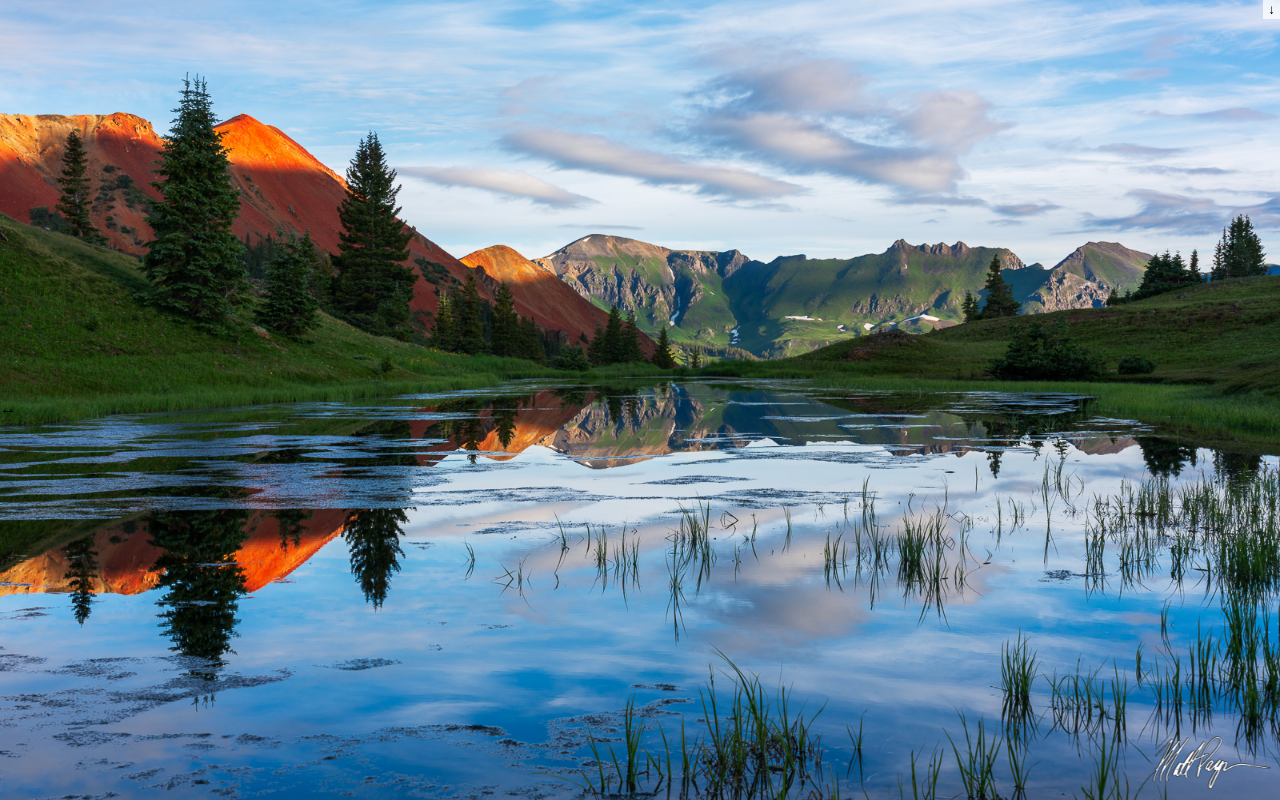
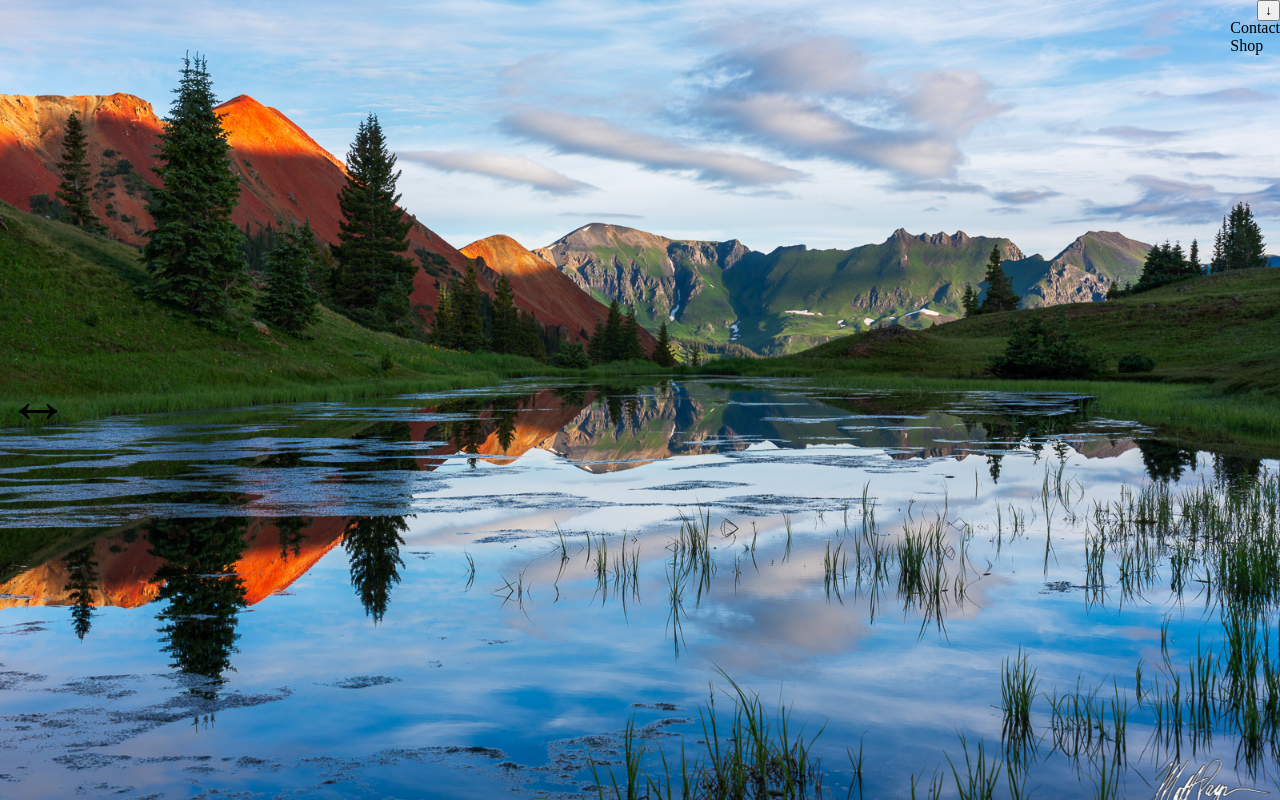
Before and after one commit to elefantflan/project-slideshow-menu, a website built with webpack: page src/template.html in a window 1280 px wide. Built offline with nearby package versions, Linux system fonts and the light colour scheme.

Commit message:
webdev simplified: relative position, made changes to html structure, made first slide visible through data-active

```diff
--- a/src/styles/main.scss
+++ b/src/styles/main.scss
@@ -1,70 +1,57 @@
-body {
-  background-color: rgb(228, 228, 228);
+*::before, *::after{
+  box-sizing: border-box;
+}
+
+body{
   margin:0;
-  padding:0;
+}
+
+.menu-title, .dropdown-menu{
+  position:absolute;
+  z-index:2;
+  right:0;
+}
+
+.dropdown-menu{
+  top:19px;
+}
+
+.carousel {
+  width:100vw;
+  height:100vh;
+  position:relative;
 }
 
 ul{
-  position:absolute;
-  top:19px;
-  right:0;
-  list-style-type: none;
+  margin:0;
   padding:0;
-  margin:0;
+  list-style: none;
 }
 
-.menu-title{
+.slide{
   position:absolute;
-  right:0;
-  margin:0;
-  padding:2px 5px 2px 5px;
-  background-color: rgba(255, 255, 255, 0.749);
-  border:none;
+  inset:0;
+  opacity:0;
 }
 
-.btn{
-  position:absolute;
-  top:50%;
+.slide>img{
+  display:block;
+  width:100%;
+  height:100%;
+  object-fit:cover;
+  object-position:center;
 }
 
-.dropdown-menu{
-  display:none;
+.slide[data-active]{
+  opacity:1;
 }
 
-.dropdown-menu>li{
-  background-color: rgba(255, 255, 255, 0.661);
-  padding:5px;
-  padding-right:40px;
+.carousel-button{
+  position:absolute;
+  z-index:2;
+  background:none;
+  border:none;
+  font-size:4rem;
+  top:50%;
+  transform:translateY(-50%);
 }
-
-.visible {
-  display:block;
-  animation-name:menuDrop;
-  animation-duration:1s;
-  transform-origin: top;
-}
-
-@keyframes menuDrop{
-  from{
-    transform: scaleY(0);
-    opacity:0%;
-  }
-  to{
-    transform:scaleY(1);
-    opacity:100%;
-  }
-}
-
-.strip{
-  display:flex;
-  overflow:auto;
-}
-
-.strip::-webkit-scrollbar{
-  display:none;
-}
-
-.strip>img{
-  min-width:100vw;
-  height:100vh;
-}
--- a/src/template.html
+++ b/src/template.html
@@ -4,7 +4,7 @@
     <meta charset="UTF-8" />
     <meta http-equiv="X-UA-Compatible" content="IE=edge" />
     <meta name="viewport" content="width=device-width, initial-scale=1.0" />
-    <title><%= htmlWebpackPlugin.options.title%>></title>
+    <title><%= htmlWebpackPlugin.options.title%></title>
   </head>
   <body>
     <div class="page">
@@ -15,22 +15,47 @@
           <li>Shop</li>
         </ul>
       </div>
-      <div class="slide-show">
-        <div class="btn prev">&#8592;</div>
-        <div class="btn next">&#8594;</div>
-        <div class="frame">
-          <div class="strip">
+
+      <section aria-label="Newest Photos">
+
+        <div class="carousel">
+
+          <button class="carousel-button prev">&#8592;</button>
+          <button class="carousel-button next">&#8594;</button>
+
+          <ul>
+
+            <li class="slide" data-active>
               <img id="colorado" src="./img/colorado.jpg" alt="landscape">
+            </li>
+            <li class="slide">
               <img id="iceland" alt="landscape">
+            </li>
+            <li class="slide">
               <img id="waterfall" alt="landscape">
+            </li>
+            <li class="slide">
               <img id="autumn" alt="landscape">
+            </li>
+            <li class="slide">
               <img id="sea" alt="landscape">
+            </li>
+            <li class="slide">
               <img id="flowers" alt="landscape">
+            </li>
+            <li class="slide">
               <img id="creek" alt="landscape">
+            </li>
+            <li class="slide">
               <img id="mountains" alt="landscape">
+            </li>
+
+          </ul>
+
         </div>
-        </div>
-      </div>
+
+      </section>
+
     </div>
   </body>
 </html>
```
Also changed, not shown: dist/index.html. Lines whose indentation alone changed are shown as unchanged.
